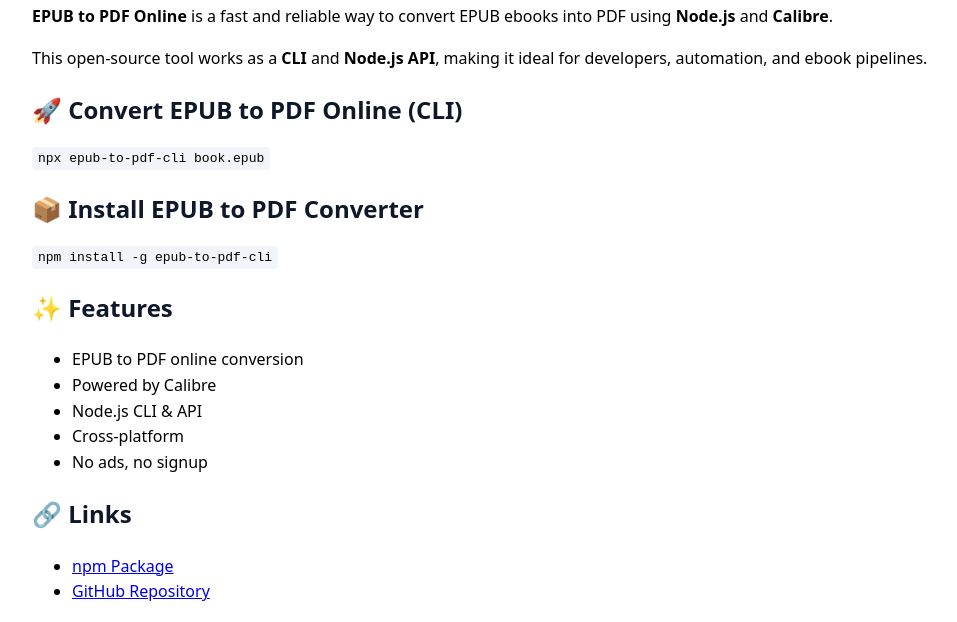
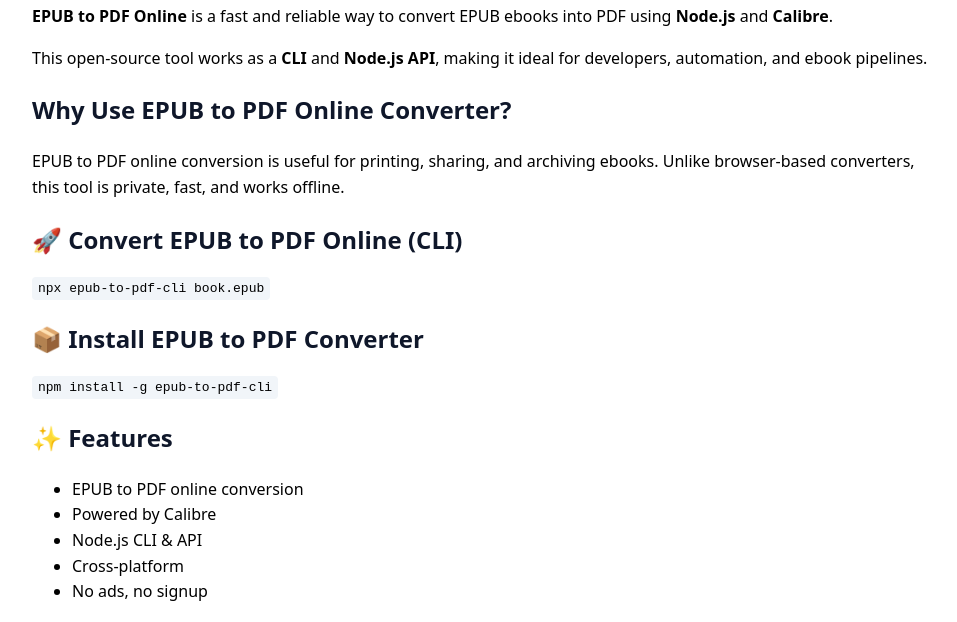
Before and after one commit to surajsutar7/epub-to-pdf-cli, a website: page docs/index.html in a window 1280 px wide. Shown: the part 122-744 px from the top of the page, without its empty margins (158-1115 px from the left). Drawn offline with Linux system fonts and the light colour scheme.

Commit message:
seo: text changes

```diff
--- a/docs/index.html
+++ b/docs/index.html
@@ -136,6 +136,13 @@
     making it ideal for developers, automation, and ebook pipelines.
   </p>
 
+  <h2>Why Use EPUB to PDF Online Converter?</h2>
+  <p>
+    EPUB to PDF online conversion is useful for printing, sharing, and archiving ebooks.
+    Unlike browser-based converters, this tool is private, fast, and works offline.
+  </p>
+
+
   <h2>🚀 Convert EPUB to PDF Online (CLI)</h2>
 
   <pre><code>npx epub-to-pdf-cli book.epub</code></pre>
```
